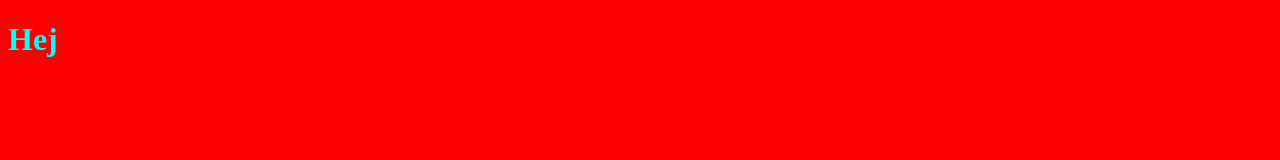
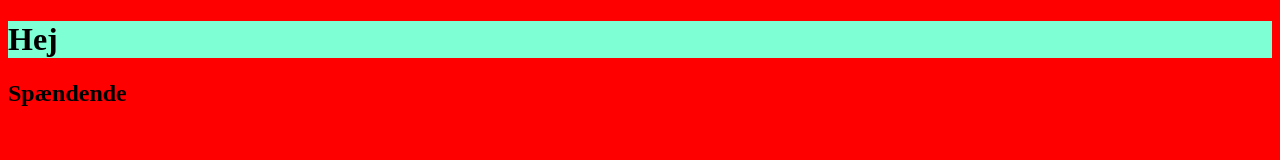
Before and after one commit to Victorhald/git_test_2, a plain HTML site: page index.html in a window 1280 px wide. Drawn offline with Linux system fonts and the light colour scheme.

Commit message:
first commit

```diff
--- a/index.html
+++ b/index.html
@@ -9,11 +9,17 @@
 </head>
 
 <body>
-    <main>
+    <header>
+
         <h1>Hej</h1>
+    </header>
+    <article>
+        <h2>Spændende</h2>
+
+    </article>
 
 
-    </main>
+
     <script src="script.js"></script>
 </body>
 
--- a/style.css
+++ b/style.css
@@ -5,5 +5,8 @@ body {
   background-color: red;
 }
 h1 {
-  color: aqua;
+  color: black;
 }
+header {
+  background-color: aquamarine;
+}
```
